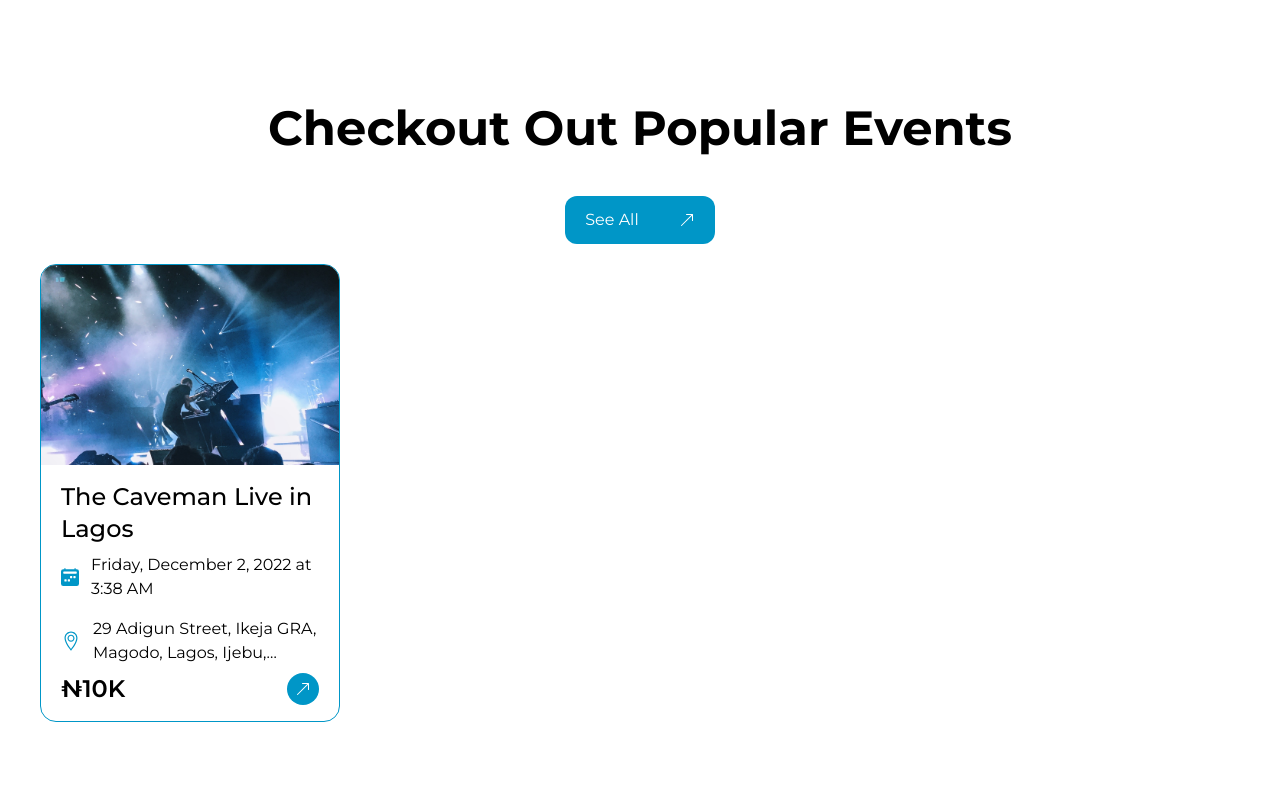
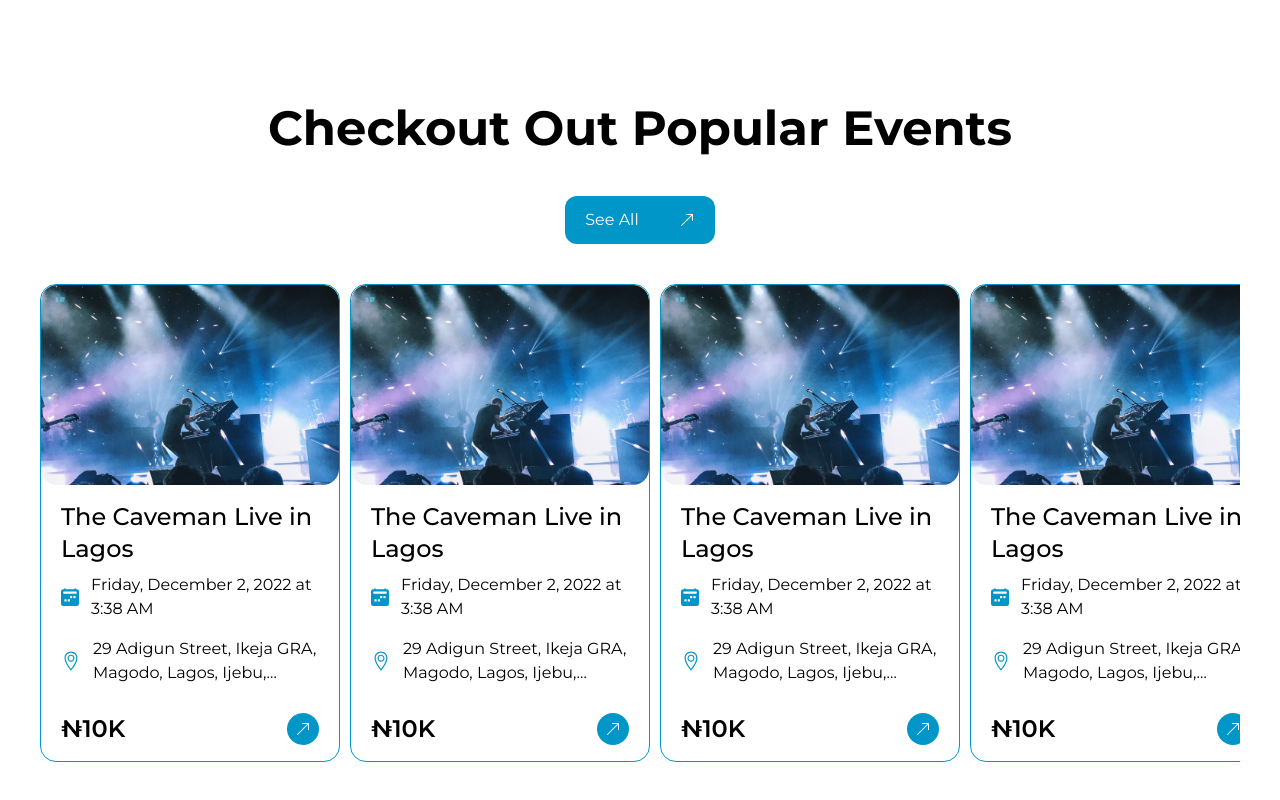
Before and after one commit to ZgmCodebase/ZG-Tikwey-Frontend-Nextjs, a Next.js app: page / in a window 1280 px wide. Shown: the part 3264-4064 px from the top of the page. Before the commit the page ends 4026 px from the top, so only its background shows below. Built offline with nearby package versions, Linux system fonts and the light colour scheme.

Commit message:
Fix: fixed hydration error in checkout popular events section

```diff
--- a/components/pages/Landing/CheckoutPopularEvent.tsx
+++ b/components/pages/Landing/CheckoutPopularEvent.tsx
@@ -1,7 +1,7 @@
 import { BsArrowUpRight, BsCalendar2WeekFill } from "react-icons/bs";
-import {TfiLocationPin} from "react-icons/tfi"
+import { TfiLocationPin } from "react-icons/tfi";
 import Image from "next/image";
-import { useMemo, useState } from "react";
+import { useMemo, useState, useEffect } from "react";
 
 function CheckoutPopularEvent() {
     return (
@@ -11,14 +11,35 @@ function CheckoutPopularEvent() {
                 Checkout Out Popular Events
             </h1>
 
-            <div className="w-full py-5 ">
-                <div className="btn1 w-max flex justify-between space-x-5 md:space-x-10 mx-auto items-center">
+            <div className="w-full py-5 pb-10 ">
+                <div className="btn1 w-max flex justify-between space-x-5 md:space-x-10 mx-auto items-center cursor-pointer hover:bg-whiteColor hover:text-priColor ease-in duration-75">
                     {" "}
                     <p>See All</p> <BsArrowUpRight className="text-base" />
                 </div>
             </div>
 
-            <div className="grid grid-cols-4 pb-10 overflow-x-scroll">
+            <div className="w-full flex md:grid md:grid-cols-4 pb-10 overflow-x-scroll md:gap-x-10 space-x-7 md:space-x-0">
+                <EventCard
+                    image="/images/index/popular_ticket.png"
+                    date={new Date().toISOString()}
+                    nameOrTitle="The Caveman Live in Lagos"
+                    location="29 Adigun Street, Ikeja GRA, Magodo, Lagos, Ijebu, Abuja, Kingdome"
+                    price={10000}
+                />
+                <EventCard
+                    image="/images/index/popular_ticket.png"
+                    date={new Date().toISOString()}
+                    nameOrTitle="The Caveman Live in Lagos"
+                    location="29 Adigun Street, Ikeja GRA, Magodo, Lagos, Ijebu, Abuja, Kingdome"
+                    price={10000}
+                />
+                <EventCard
+                    image="/images/index/popular_ticket.png"
+                    date={new Date().toISOString()}
+                    nameOrTitle="The Caveman Live in Lagos"
+                    location="29 Adigun Street, Ikeja GRA, Magodo, Lagos, Ijebu, Abuja, Kingdome"
+                    price={10000}
+                />
                 <EventCard
                     image="/images/index/popular_ticket.png"
                     date={new Date().toISOString()}
@@ -46,10 +67,11 @@ function EventCard({
     location,
     image,
 }: EventCardsProps) {
-    const [window, setWindow] = useState<any>(undefined);
+    const [clientWindow, setWindow] = useState<any>(undefined);
+    const [isMounted, setMounted] = useState(false);
     const dateAndTimeValue = useMemo(() => {
         const dateAndTimeFormat = new Intl.DateTimeFormat(
-            utilFuncs.getLocale(window),
+            utilFuncs.getLocale(clientWindow),
             {
                 dateStyle: "full",
                 timeStyle: "short",
@@ -58,21 +80,30 @@ function EventCard({
 
         const dateValue = new Date(date);
         return dateAndTimeFormat(dateValue);
-    }, [date, window]);
+    }, [date, clientWindow]);
     const priceValue = useMemo(() => {
-        const priceFormatter = Intl.NumberFormat(utilFuncs.getLocale(window), {
-            notation: "compact",
-            currencyDisplay: "narrowSymbol",
-            currency: "NGN",
-            style: "currency",
-        });
+        const priceFormatter = Intl.NumberFormat(
+            utilFuncs.getLocale(clientWindow),
+            {
+                notation: "compact",
+                currencyDisplay: "narrowSymbol",
+                currency: "NGN",
+                style: "currency",
+            }
+        );
 
         return priceFormatter.format(price);
-    }, [price, window]);
+    }, [price, clientWindow]);
+
+    useEffect(() => {
+        setWindow(window);
+        setMounted(true);
+    }, []);
+
     return (
-        <div className="w-full rounded-2xl overflow-hidden border-[1px] border-priColor">
+        <div className="min-w-[300px] md:w-full rounded-2xl overflow-hidden border-[1px] border-priColor">
             {/* Image */}
-            <div className="w-full h-[200px] relative">
+            <div className="w-full h-[200px] relative rounded-2xl overflow-hidden">
                 <Image
                     src={image || ""}
                     alt="image"
@@ -87,20 +118,22 @@ function EventCard({
                 {/* Date */}
                 <div className="w-full py-2 flex items-center space-x-3">
                     <div className="text-priColor text-lg">
-                    <BsCalendar2WeekFill />
+                        <BsCalendar2WeekFill />
                     </div>
-                    <p>{dateAndTimeValue}</p>{" "}
+                    <p>{isMounted && dateAndTimeValue}</p>{" "}
                 </div>
                 {/* Location */}
                 <div className="w-full py-2 flex items-center space-x-3">
                     <div className="text-priColor text-xl">
-                    <TfiLocationPin/>
+                        <TfiLocationPin />
                     </div>
                     <p className="line-clamp-2">{location}</p>
                 </div>
                 {/* price and link to event */}
-                <div className="flex justify-between items-center">
-                    <p className="font-semibold text-2xl">{priceValue}</p>
+                <div className="flex justify-between items-center pt-5">
+                    <p className="font-semibold text-2xl">
+                        {isMounted && priceValue}
+                    </p>
                     <button className="btn1 rounded-full p-0 h-8 w-8 flex justify-center items-center">
                         <BsArrowUpRight />
                     </button>
--- a/components/pages/Landing/ExploreBestShow.tsx
+++ b/components/pages/Landing/ExploreBestShow.tsx
@@ -3,7 +3,7 @@ import { RxArrowBottomRight, RxArrowTopRight } from "react-icons/rx";
 
 function ExploreBestShow() {
     return (
-        <div className="gen-p pt-32 pb-10">
+        <div className="gen-p pt-10 md:pt-32 pb-10">
             {/* Title */}
             <h1 className="text-size9Mob md:text-size9 max-w-4xl mx-auto text-center font-bold py-10">
                 Explore The Best Shows
--- a/components/pages/Landing/NextEventsSection.tsx
+++ b/components/pages/Landing/NextEventsSection.tsx
@@ -50,7 +50,7 @@ function EventCards({
         return priceFormatter.format(price);
     }, [price, window]);
 
-    useEffect(() => {});
+    useEffect(() => {}, []);
 
     return (
         <div className="border-[1px]  border-priColor rounded-xl w-full overflow-hidden hover:scale-105 transition-transform duration-150 ease-in">
--- a/utils/helperFunctions.ts
+++ b/utils/helperFunctions.ts
@@ -1,10 +1,11 @@
 export const utilFuncs = {
-    getLocale(window: any) {
-        return typeof window !== "undefined"?
-            window.navigator.languages &&
-            window.navigator.languages.length
-            ? navigator.languages[0]
-            : navigator.language: undefined;
+    getLocale(browserWindow: any) {
+        return typeof browserWindow !== "undefined"
+            ? browserWindow.navigator.languages &&
+              browserWindow.navigator.languages.length
+                ? navigator.languages[0]
+                : navigator.language
+            : undefined;
     },
 
     createEllipse(numChar: number, str: string): string {
```
